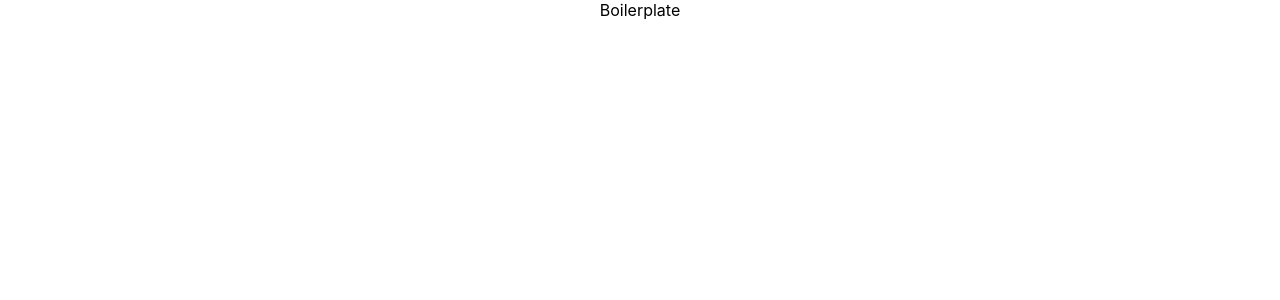
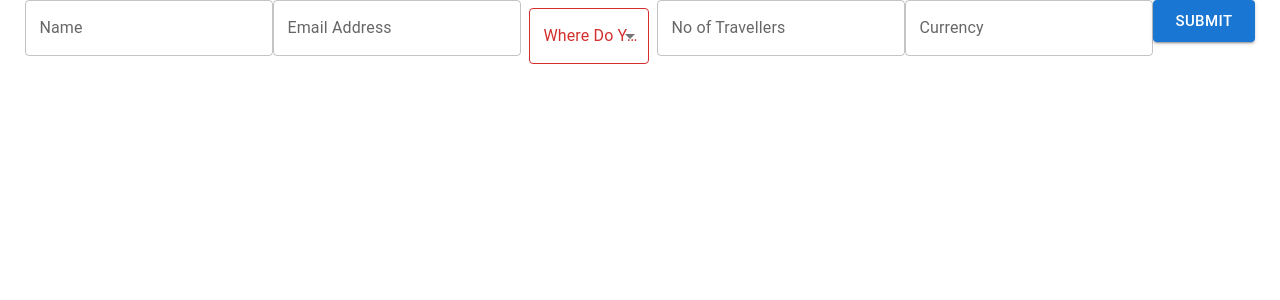
Before and after one commit to Harmeet208/Travelopia-Assignment, a React (Create React App) app: page / in a window 1280 px wide. Shown: the top 300 px of the page. Built offline with nearby package versions, Linux system fonts and the light colour scheme.

Commit message:
Basic form created with all the fields

```diff
--- a/package.json
+++ b/package.json
@@ -3,6 +3,10 @@
   "version": "0.1.0",
   "private": true,
   "dependencies": {
+    "@emotion/react": "^11.10.6",
+    "@emotion/styled": "^11.10.6",
+    "@mui/icons-material": "^5.11.16",
+    "@mui/material": "^5.12.2",
     "@testing-library/jest-dom": "^5.16.5",
     "@testing-library/react": "^13.4.0",
     "@testing-library/user-event": "^13.5.0",
--- a/src/App.js
+++ b/src/App.js
@@ -1,9 +1,10 @@
 import './App.css';
+import Userform from './Userform';
 
 function App() {
   return (
     <div className="App">
-      Boilerplate
+      <Userform />
     </div>
   );
 }
--- /dev/null
+++ b/src/Userform.jsx
@@ -0,0 +1,118 @@
+import * as React from 'react';
+import TextField from '@mui/material/TextField';
+import Button from '@mui/material/Button';
+import Select from '@mui/material/Select';
+import MenuItem from '@mui/material/MenuItem';
+import InputLabel from '@mui/material/InputLabel';
+import FormHelperText from '@mui/material/FormHelperText';
+import FormControl from '@mui/material/FormControl';
+import { isNullValue } from './utils/DataValidation';
+
+
+export default function Userform() {
+    const [country, setCountry] = React.useState('');
+    const [name, setName] = React.useState('');
+    const [email, setEmail] = React.useState('');
+    const [travellers, setTravellers] = React.useState('');
+    const [currency, setCurrency] = React.useState('');
+    const [nameErr, setNameErr] = React.useState('');
+    const [emailErr, setEmailErr] = React.useState('');
+    const [travellersErr, setTravellersErr] = React.useState('');
+    const [currencyErr, setCurrencyErr] = React.useState('');
+    const [countryError, setCountryError] = React.useState('');
+
+    const validateFormData = (name, email, country, travellers, currency) =>{
+        if(isNullValue(name)){
+            setNameErr('Please Enter Name');
+        }else{
+            setNameErr('');
+        }
+        if(isNullValue(email)){
+            setEmailErr('Please Enter Email');
+        }else{
+            setEmailErr('');
+        }
+        if(isNullValue(country)){
+            setCountryError('Please Select Country');
+        }else{
+            setCountryError('');
+        }
+        if(isNullValue(travellers)){
+            setTravellersErr('Please Enter Travellers');
+        }else{
+            setTravellersErr('');
+        }
+        if(isNullValue(currency)){
+            setCurrencyErr('Please Enter Currency');
+        }else{
+            setCurrencyErr('');
+        }
+    };
+
+    return (
+        <div>
+            <TextField
+                error={nameErr ? true : false}
+                helperText={nameErr}
+                label={'Name'}
+                id="outlined-required"
+                value={name}
+                onChange={(event)=>{
+                    setName(event.target.value);
+                }}
+            />
+            <TextField
+                error={emailErr ? true : false}
+                helperText={emailErr}
+                label={'Email Address'}
+                id="outlined-required"
+                value={email}
+                onChange={(event)=>{
+                    setEmail(event.target.value);
+                }}
+            />
+            <FormControl sx={{ m: 1, minWidth: 120 }} error>
+                <InputLabel id="demo-simple-select-error-label">Where Do You Want To Go?</InputLabel>
+                <Select
+                    labelId="demo-simple-select-error-label"
+                    id="demo-simple-select-error"
+                    value={country}
+                    onChange={(event)=>{
+                        setCountry(event.target.value);
+                    }}
+                    renderValue={(value) => `${value}`}
+                >
+                    <MenuItem value={'India'}>India</MenuItem>
+                    <MenuItem value={'Africa'}>Africa</MenuItem>
+                    <MenuItem value={'Europe'}>Europe</MenuItem>
+                </Select>
+                <FormHelperText>{countryError}</FormHelperText>
+            </FormControl>
+            <TextField
+                error={travellersErr ? true : false}
+                helperText={travellersErr}
+                label={'No of Travellers'}
+                value={travellers}
+                id="outlined-required"
+                onChange={(event)=>{
+                    setTravellers(event.target.value);
+                }}
+            />
+            <TextField
+                error={currencyErr ? true : false}
+                value={currency}
+                helperText={currencyErr}
+                label={'Currency'}
+                id="outlined-required"
+                onChange={(event)=>{
+                    setCurrency(event.target.value);
+                }}
+            />
+            <Button variant="contained" size="large" onClick={()=>{
+                validateFormData(name, email, country, travellers, currency);
+            }}>
+                Submit
+            </Button>
+        </div>
+    );
+}
--- /dev/null
+++ b/src/utils/DataValidation.js
@@ -0,0 +1,3 @@
+export function isNullValue(value){
+    return value==='' || value===null || value===undefined
+}
```
Also changed, not shown: 1 other file (tests, documents, lock files or other folders).
